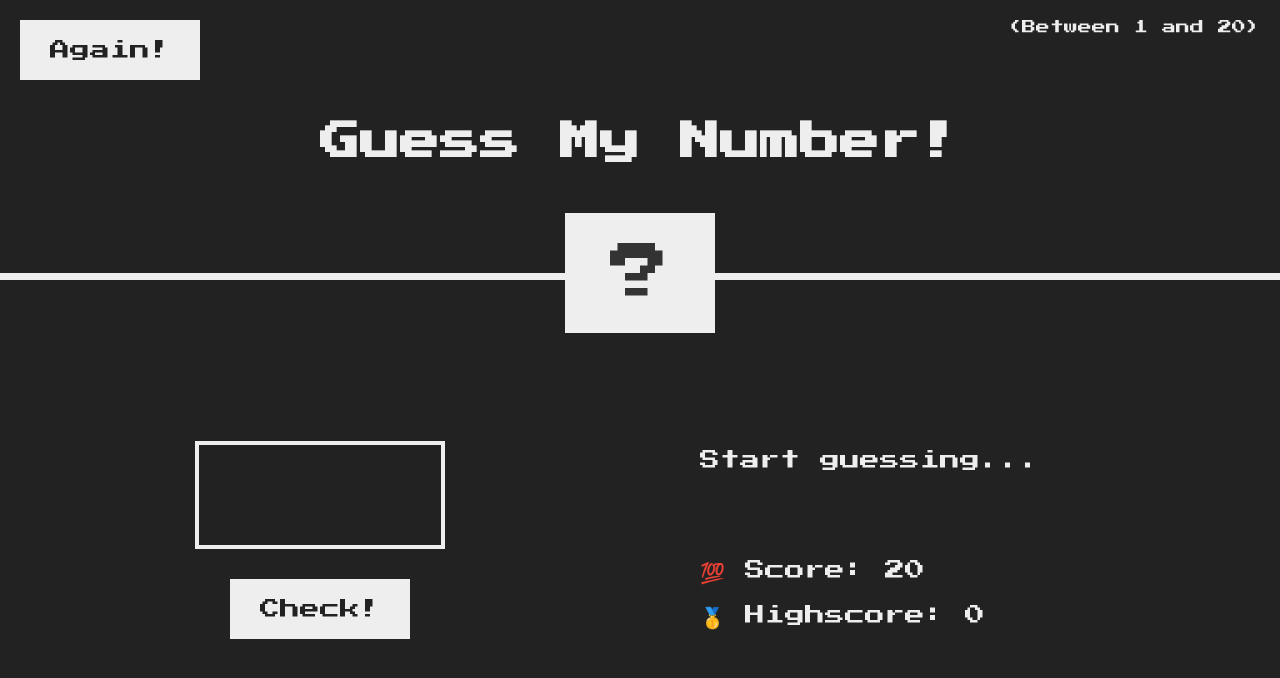
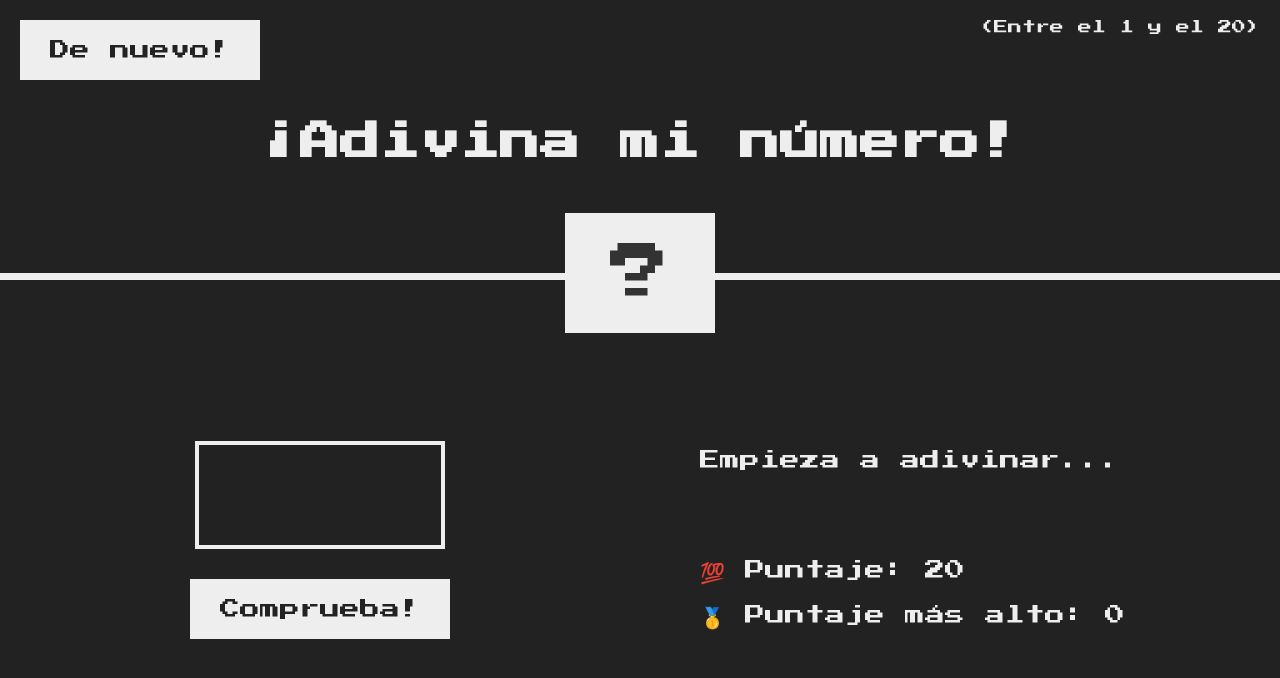
Before and after one commit to stef4no1/Adivina-el-Numero, a plain HTML site: page index.html in a window 1280 px wide. Drawn offline with Linux system fonts and the light colour scheme.

Commit message:
actualizando el js y html

```diff
--- a/index.html
+++ b/index.html
@@ -4,26 +4,27 @@
     <meta charset="UTF-8">
     <meta http-equiv="X-UA-Compatible" content="IE=edge">
     <meta name="viewport" content="width=device-width, initial-scale=1.0">
+    <link rel="shortcut icon" href="80557928-colorido-en-el-icono-de-la-muestra-aislada-en-el-fondo-blanco-ilustración-.jpg" type="image/x-icon">
     <link rel="stylesheet" href="style.css">
     <title>Descubre el número</title>
 </head>
 <body>
     <header>
-        <h1>Guess My Number!</h1>
-        <p class="between">(Between 1 and 20)</p>
-        <button class="btn again">Again!</button>
+        <h1>¡Adivina mi número!</h1>
+        <p class="between">(Entre el 1 y el 20)</p>
+        <button class="btn again">De nuevo!</button>
         <div class="number">?</div>
     </header>
     <main>
         <section class="left">
             <input type="number" class="guess" />
-            <button class="btn check">Check!</button>
+            <button class="btn check">Comprueba!</button>
         </section>
         <section class="right">
-            <p class="message">Start guessing...</p>
-            <p class="label-score">💯 Score: <span class="score">20</span></p>
+            <p class="message">Empieza a adivinar...</p>
+            <p class="label-score">💯 Puntaje: <span class="score">20</span></p>
             <p class="label-highscore">
-            🥇 Highscore: <span class="highscore">0</span>
+            🥇 Puntaje más alto: <span class="highscore">0</span>
             </p>
         </section>
     </main>
--- a/script.js
+++ b/script.js
@@ -13,9 +13,9 @@ document.querySelector('.check').addEventListener('click', function () {
     console.log(guess, typeof guess);
 
 if (!guess) {
-    displayMessage('⛔️ No number!');
+    displayMessage('⛔️ Ingresa un número!');
     } else if (guess === secretNumber) {
-        displayMessage('🎉 Correct Number!');
+        displayMessage('🎉 Número correcto!');
         document.querySelector('.number').textContent = secretNumber;
         document.querySelector('body').style.backgroundColor = '#60b347';
         document.querySelector('.number').style.width = '30rem';
@@ -26,11 +26,11 @@ if (!guess) {
     }
     } else if (guess !== secretNumber) {
         if (score > 1) {
-        displayMessage(guess > secretNumber ? '📈 Too high!' : '📉 Too low!');
+        displayMessage(guess > secretNumber ? '📈 Muy alto!' : '📉 Muy bajo!');
         score--;
         document.querySelector('.score').textContent = score;
     } else {
-        displayMessage('💥 You lost the game!');
+        displayMessage('💥 Perdiste el juego!');
         document.querySelector('.score').textContent = 0;
     }
     }
--- a/style.css
+++ b/style.css
@@ -43,7 +43,6 @@ main {
     font-size: 2rem;
 }
 
-/* ELEMENTS STYLE */
 h1 {
     font-size: 4rem;
     text-align: center;
```
Also changed, not shown: 80557928-colorido-en-el-icono-de-la-muestra-aislada-en-el-fondo-blanco-ilustración-.jpg (added), 84953080-signo-hashtag-símbolo-de-número-signo-de-libra-.jpg (added). Lines whose indentation alone changed are shown as unchanged.
